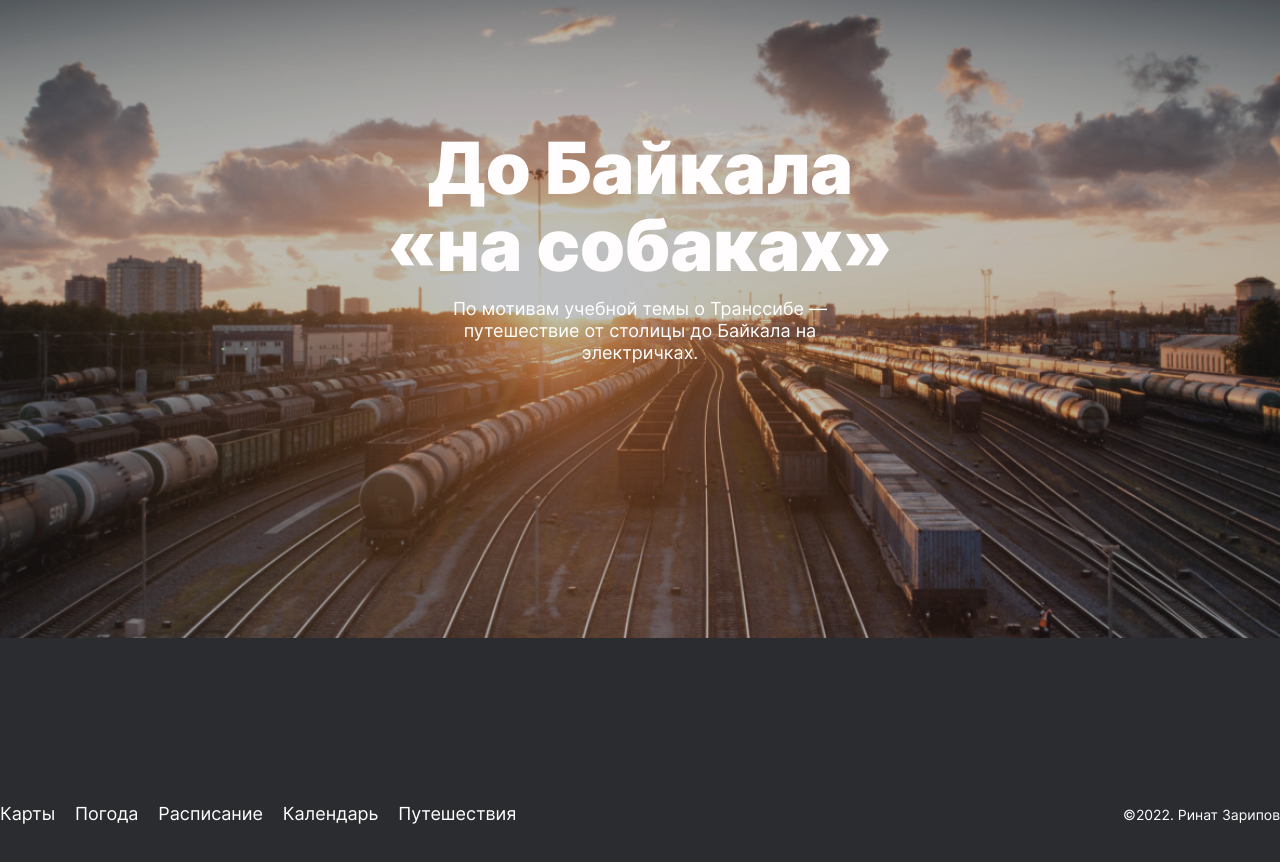
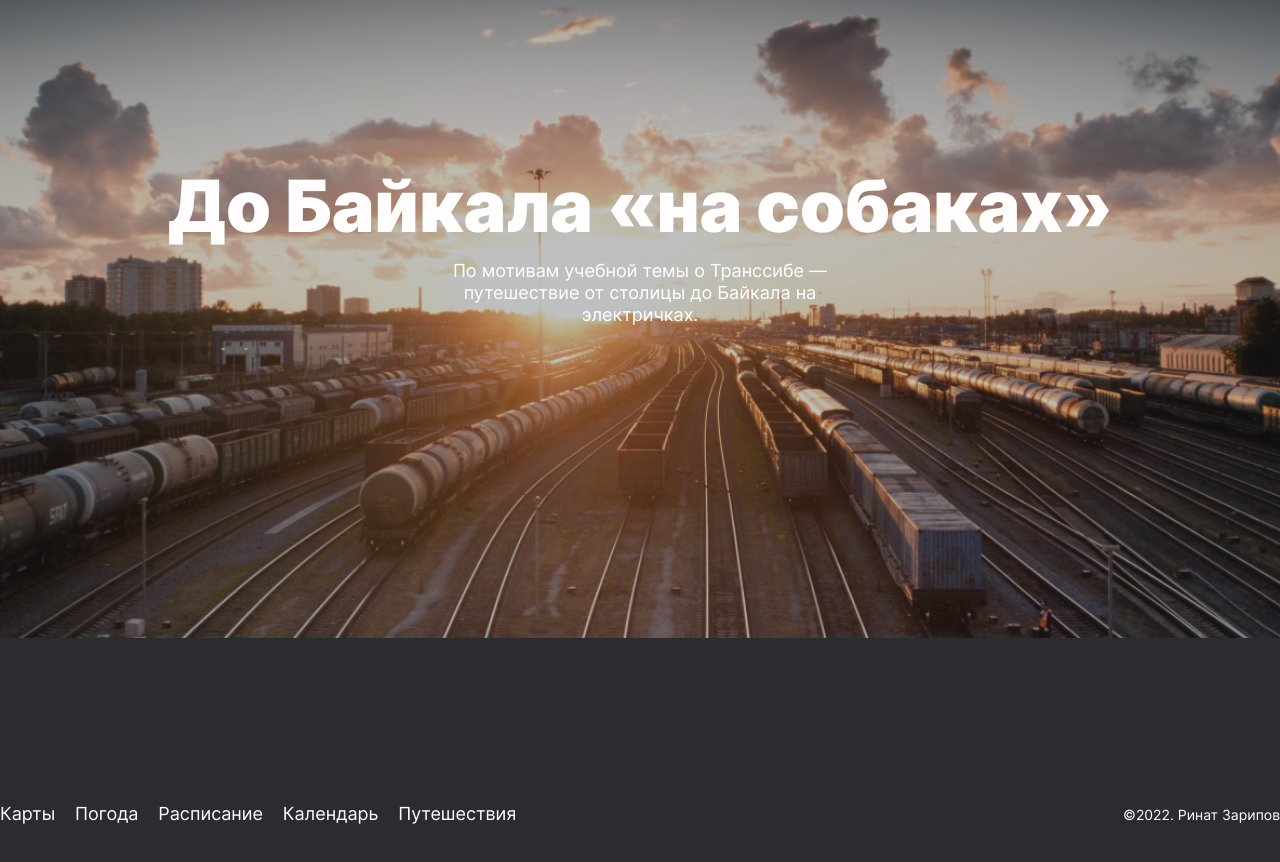
Before and after one commit to ZRinus/russian-travel, a plain HTML site: page index.html in a window 1280 px wide. Shown: the part 6120-6982 px from the top of the page. Drawn offline with Linux system fonts and the light colour scheme.

Commit message:
17-th  commit

```diff
--- a/index.html
+++ b/index.html
@@ -224,7 +224,7 @@
 
       <section class="cover travel__cover">
         <a href="https://stampsy.com/na-elektrichkakh-do-baikala" class="cover__background">
-          <h2 class="cover__title">До Байкала<br>«на собаках»</h2>
+          <h2 class="cover__title">До Байкала «на собаках»</h2>
           <p class="cover__paragraph">По мотивам учебной темы о Транссибе
           — путешествие от столицы до Байкала на электричках.</p>
         </a>
```
